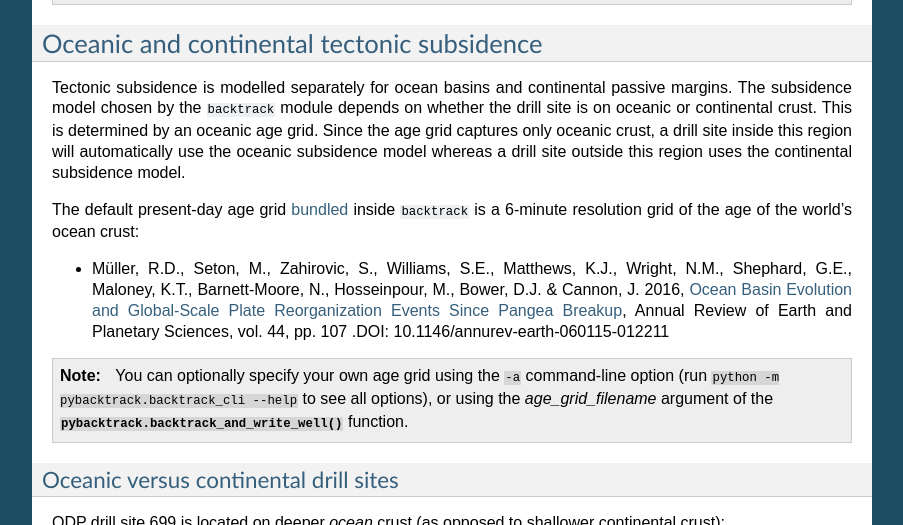
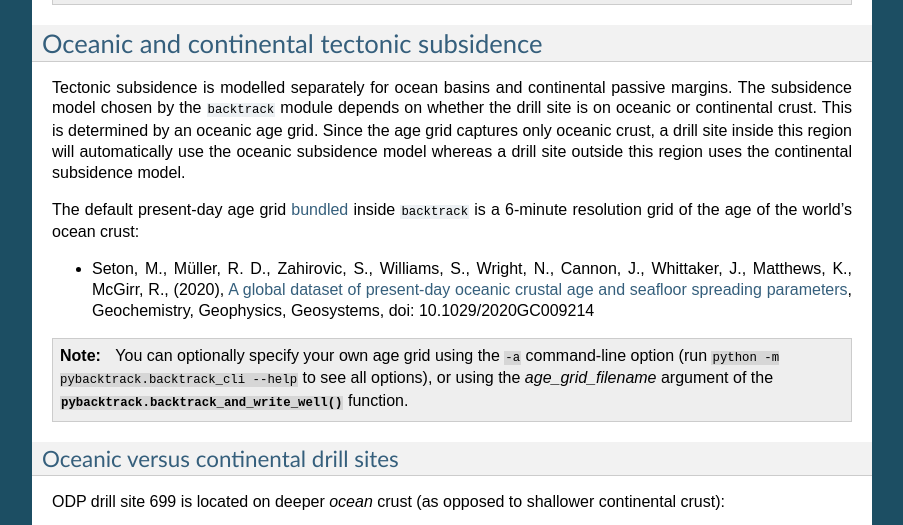
Before and after one commit to EarthByte/pyBacktrack, a Sphinx documentation site: the page built from docs/pybacktrack_backtrack.rst, in a window 1280 px wide and 900 px high, scrolled down 3579 px, cut to the strip 0-525 px from the top of the window. Shown: the whole strip, without its empty margins (198-1101 px from the left). Built offline with Sphinx 7.4.7, drawn with Linux system fonts in a browser that asks for light colours.

Commit message:
Updated bundled age grid to 2020 version.
Also is compatible with deforming model.

```diff
--- a/docs/pybacktrack_backtrack.rst
+++ b/docs/pybacktrack_backtrack.rst
@@ -193,9 +193,9 @@ will automatically use the oceanic subsidence model whereas a drill site outside
 The default present-day age grid :ref:`bundled <pybacktrack_reference_bundle_data>` inside ``backtrack`` is a
 6-minute resolution grid of the age of the world's ocean crust:
 
-* Müller, R.D., Seton, M., Zahirovic, S., Williams, S.E., Matthews, K.J., Wright, N.M., Shephard, G.E., Maloney, K.T., Barnett-Moore, N., Hosseinpour, M., Bower, D.J. & Cannon, J. 2016,
-  `Ocean Basin Evolution and Global-Scale Plate Reorganization Events Since Pangea Breakup <https://doi.org/10.1146/annurev-earth-060115-012211>`_,
-  Annual Review of Earth and Planetary Sciences, vol. 44, pp. 107 .DOI: 10.1146/annurev-earth-060115-012211
+* Seton, M., Müller, R. D., Zahirovic, S., Williams, S., Wright, N., Cannon, J., Whittaker, J., Matthews, K., McGirr, R., (2020),
+  `A global dataset of present-day oceanic crustal age and seafloor spreading parameters <https://doi.org/10.1029/2020GC009214>`_,
+  Geochemistry, Geophysics, Geosystems, doi: 10.1029/2020GC009214
 
 .. note:: You can optionally specify your own age grid using the ``-a`` command-line option (run ``python -m pybacktrack.backtrack_cli --help`` to see all options), or
           using the *age_grid_filename* argument of the :func:`pybacktrack.backtrack_and_write_well` function.
```
Also changed, not shown: 3 other files.
